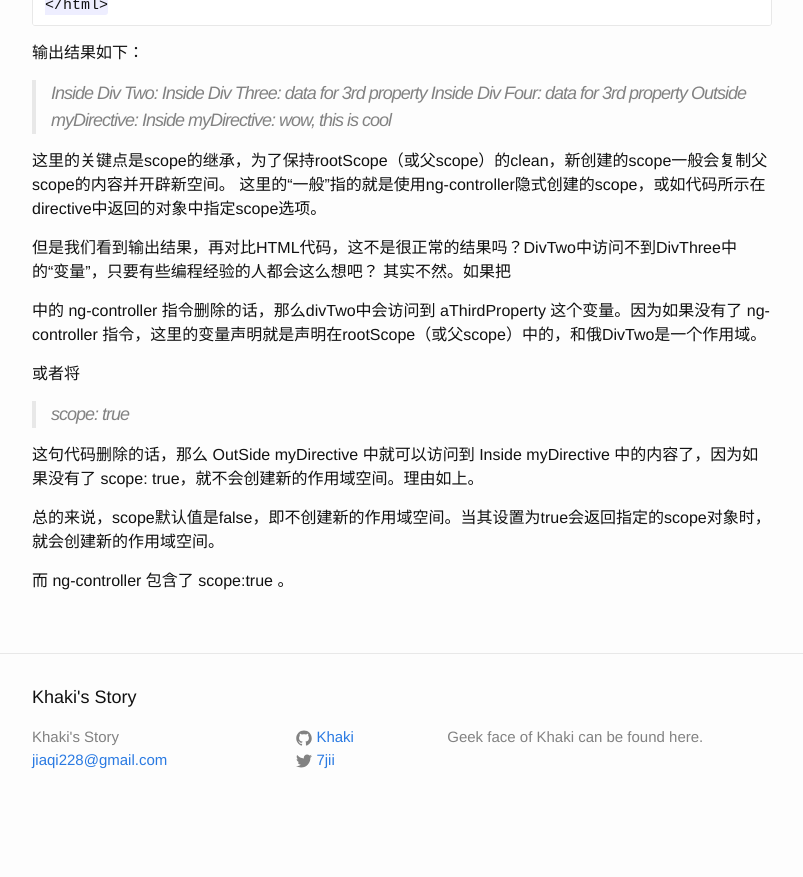
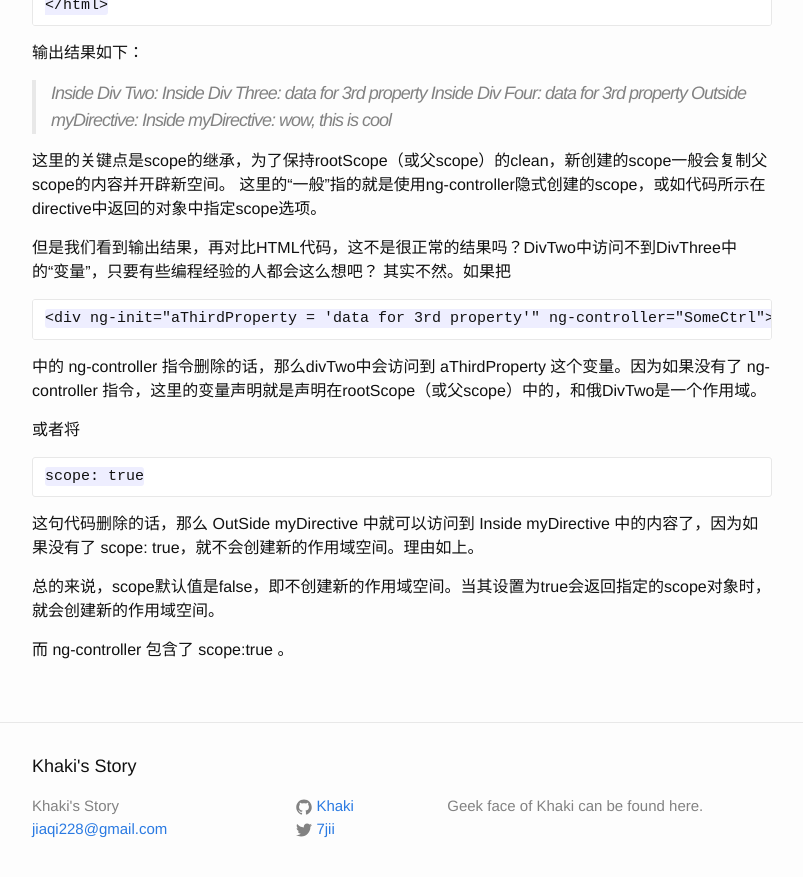
Before and after one commit to Khaki/khaki.github.io, a Jekyll site: the page built from _posts/2014-12-07-misc.md, in a window 1280 px wide and 900 px high, scrolled down 1284 px. Shown: the top 877 px of the window, without its empty margins (238-1041 px from the left). Built offline with Jekyll 4.4.1, drawn with Linux system fonts in a browser that asks for light colours; before the commit the page ends 2115 px from its top, so only the background shows below that.

Commit message:
Add new post

```diff
--- a/_posts/2014-12-07-misc.md
+++ b/_posts/2014-12-07-misc.md
@@ -71,13 +71,13 @@ Inside myDirective: wow, this is cool
 但是我们看到输出结果，再对比HTML代码，这不是很正常的结果吗？DivTwo中访问不到DivThree中的“变量”，只要有些编程经验的人都会这么想吧？
 其实不然。如果把
 
-> <div ng-init="aThirdProperty = 'data for 3rd property'" ng-controller="SomeCtrl">
+    <div ng-init="aThirdProperty = 'data for 3rd property'" ng-controller="SomeCtrl">
 
 中的 ng-controller 指令删除的话，那么divTwo中会访问到 aThirdProperty 这个变量。因为如果没有了 ng-controller 指令，这里的变量声明就是声明在rootScope（或父scope）中的，和俄DivTwo是一个作用域。
 
 或者将
 
-> scope: true
+    scope: true
 
 这句代码删除的话，那么 OutSide myDirective 中就可以访问到 Inside myDirective 中的内容了，因为如果没有了 scope: true，就不会创建新的作用域空间。理由如上。
 
```
